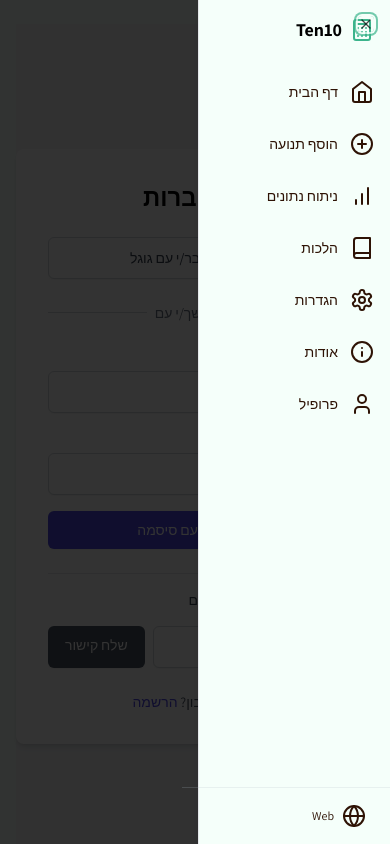
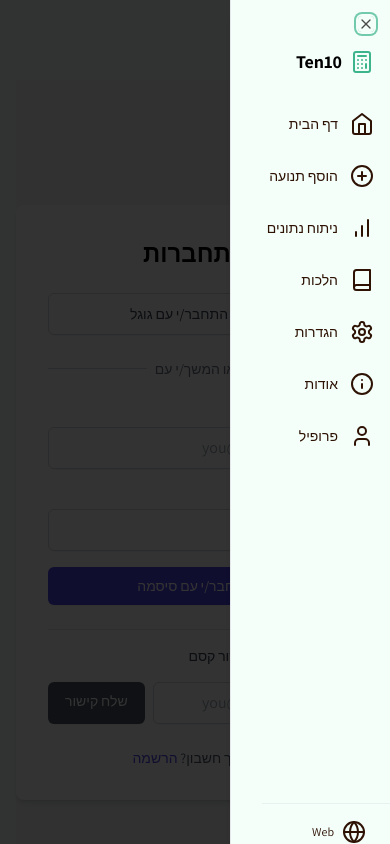
Before and after one commit to yossi-weinberger/ten10, a React (Vite) app: page /login in a window 390 px wide. Both pictures are taken after a click on the button 356 px from the left and 34 px from the top of the page. Built offline with nearby package versions, Linux system fonts and the light colour scheme; no server answers; what @hebcal/core would draw is missing.

Commit message:
fix(ui): improve mobile sidebar width and close button spacing

```diff
--- a/src/App.tsx
+++ b/src/App.tsx
@@ -1,8 +1,13 @@
 import React, { useState, useEffect } from "react";
-import { Menu } from "lucide-react";
+import { Menu, X } from "lucide-react";
 import { Outlet } from "@tanstack/react-router";
 import { Button } from "./components/ui/button";
-import { Sheet, SheetContent, SheetTrigger } from "./components/ui/sheet";
+import {
+  Sheet,
+  SheetContent,
+  SheetTrigger,
+  SheetClose,
+} from "./components/ui/sheet";
 import { Sidebar } from "./components/layout/Sidebar";
 import { usePlatform } from "./contexts/PlatformContext";
 import { setDataServicePlatform, loadTransactions } from "./lib/dataService";
@@ -69,13 +74,18 @@ function App() {
             <Menu className="h-6 w-6" />
           </Button>
         </SheetTrigger>
-        <SheetContent side="right" className="w-48 p-0">
-          <Sidebar expanded={true} />
+        <SheetContent
+          side="right"
+          className="p-0 flex flex-col w-40 max-w-[180px]"
+        >
+          <div className="flex-1 overflow-y-auto pt-12">
+            <Sidebar expanded={true} inSheet={true} />
+          </div>
         </SheetContent>
       </Sheet>
 
       <div className="flex-1 h-screen overflow-y-auto">
-        <main className="container py-6 px-4 md:px-6">
+        <main className="container py-6 px-4 md:px-6 md:pt-6 pt-20">
           <div className={platform === "desktop" ? "is-desktop" : "is-web"}>
             <Outlet />
           </div>
--- a/src/components/forms/transaction-form-parts/TransactionTypeSelector.tsx
+++ b/src/components/forms/transaction-form-parts/TransactionTypeSelector.tsx
@@ -56,7 +56,6 @@ export function TransactionTypeSelector({
       }}
       className="w-full"
     >
-      <FormLabel>סוג פעולה *</FormLabel>
       <TabsList className="grid w-full grid-cols-3 gap-1 md:gap-2 mt-2 p-1 h-auto bg-gray-200 dark:bg-gray-800 rounded-lg">
         {(
           userFacingTransactionTypes.slice().reverse() as ButtonStyleType[]
--- a/src/components/layout/Sidebar.tsx
+++ b/src/components/layout/Sidebar.tsx
@@ -20,9 +20,10 @@ import { Skeleton } from "@/components/ui/skeleton";
 
 interface SidebarProps {
   expanded?: boolean;
+  inSheet?: boolean;
 }
 
-export function Sidebar({ expanded = false }: SidebarProps) {
+export function Sidebar({ expanded = false, inSheet = false }: SidebarProps) {
   const currentPath = useRouterState({ select: (s) => s.location.pathname });
   const { platform } = usePlatform();
   const { session, loading: authLoading } = useAuth();
@@ -31,6 +32,9 @@ export function Sidebar({ expanded = false }: SidebarProps) {
   const [profileFullName, setProfileFullName] = useState<string | null>(null);
   const [profileAvatarUrl, setProfileAvatarUrl] = useState<string | null>(null);
   const [profileLoading, setProfileLoading] = useState<boolean>(false);
+
+  const expandedWidth = inSheet ? "w-32" : "w-52";
+  const collapsedWidth = "w-16";
 
   useEffect(() => {
     if (platform === "web" && session && session.user && !authLoading) {
@@ -135,8 +139,9 @@ export function Sidebar({ expanded = false }: SidebarProps) {
   return (
     <div
       className={cn(
-        "h-screen overflow-hidden flex flex-col py-4 transition-all duration-200",
-        expanded ? "w-52" : "w-16"
+        "flex flex-col transition-all duration-200",
+        inSheet ? "h-full" : "h-screen overflow-hidden py-4",
+        expanded ? expandedWidth : collapsedWidth
       )}
     >
       <Link to="/" className="flex items-center gap-2 px-4 mb-6">
```
